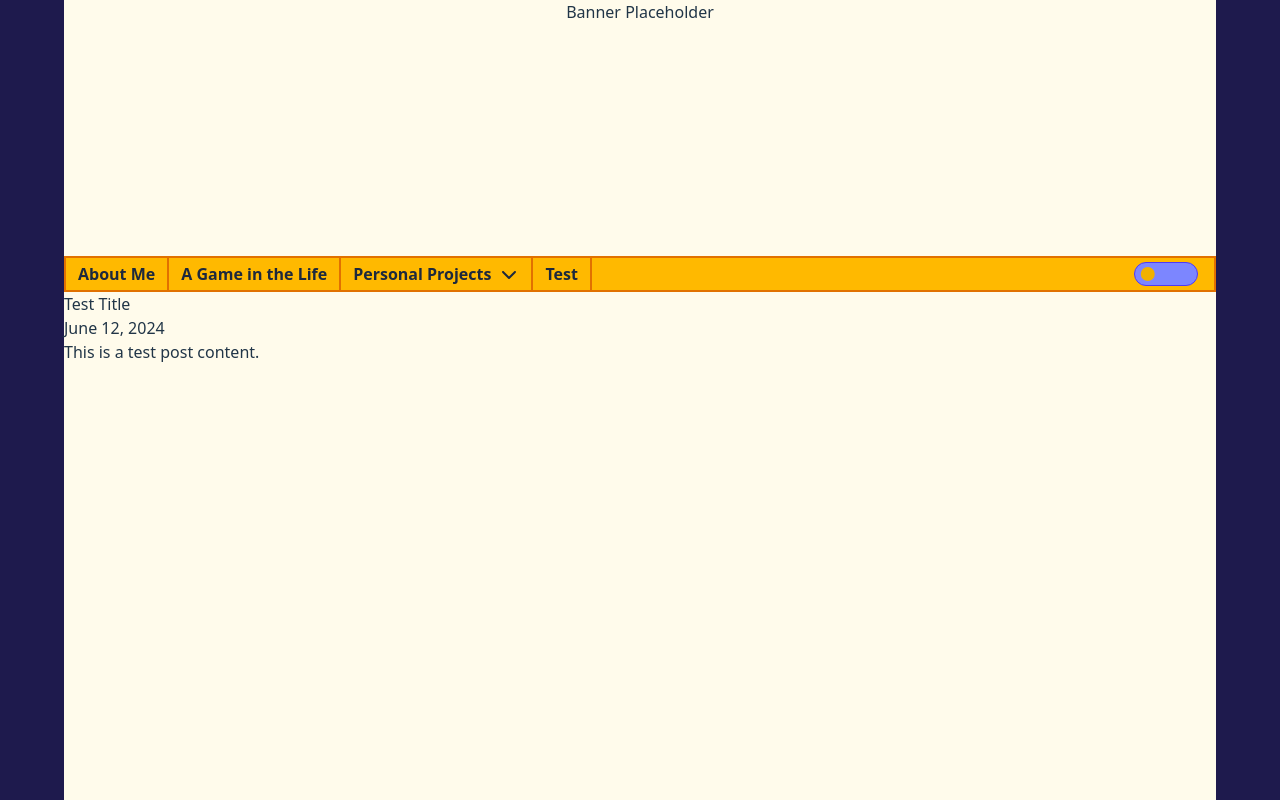
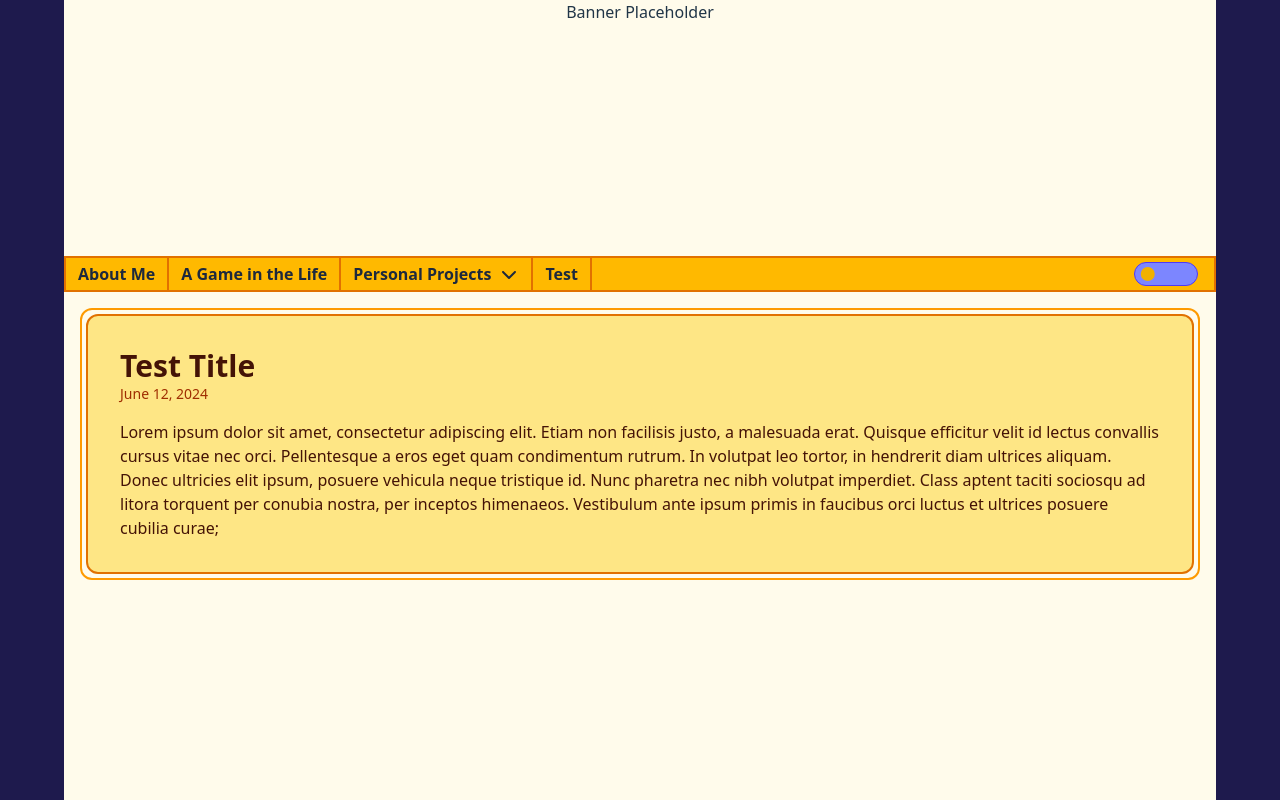
Before and after one commit to SomeSayKosm/Portfolio, a React (Vite) app: page / in a window 1280 px wide. Shown: the top 800 px of the page. Built offline with nearby package versions, Linux system fonts and the light colour scheme.

Commit message:
Design PostCard DayMode styling

```diff
--- a/src/App.tsx
+++ b/src/App.tsx
@@ -9,6 +9,13 @@ import NavBar from './NavBar'
 import PostCard from './PostCard';
 
 library.add(fas, far, fab)
+
+const PostCardData = {
+  title: "Test Title",
+  content: "Lorem ipsum dolor sit amet, consectetur adipiscing elit. Etiam non facilisis justo, a malesuada erat. Quisque efficitur velit id lectus convallis cursus vitae nec orci. Pellentesque a eros eget quam condimentum rutrum. In volutpat leo tortor, in hendrerit diam ultrices aliquam. Donec ultricies elit ipsum, posuere vehicula neque tristique id. Nunc pharetra nec nibh volutpat imperdiet. Class aptent taciti sociosqu ad litora torquent per conubia nostra, per inceptos himenaeos. Vestibulum ante ipsum primis in faucibus orci luctus et ultrices posuere cubilia curae; ",
+  date: "June 12, 2024",
+}
+
 
 function App() {
   const [ darkModeEnabled, setDarkModeEnabled ] = useState(false);
@@ -40,9 +47,7 @@ function App() {
             />
           <PostCard
             darkModeEnabled={darkModeEnabled}
-            title={"Test Title"}
-            date={"June 12, 2024"}
-            content={"This is a test post content."}
+            data={PostCardData}
             />
         </div>
       </div>
--- a/src/PostCard.tsx
+++ b/src/PostCard.tsx
@@ -1,17 +1,57 @@
+import clsx from "clsx";
+
 type Props = {
     darkModeEnabled: boolean,
-    title: string,
-    content: string,
-    date: string,
+    data: {
+        title: string,
+        content: string,
+        date: string,
+    }
 }
 
-const PostCard = ({darkModeEnabled, title, content, date}: Props) => {
+const PostCard = ({darkModeEnabled, data}: Props) => {
+    const colorSettings = darkModeEnabled ?
+    {
+        body: "bg-blue-900",
+        primaryText: "text-slate-200 border-blue-600",
+        secondaryText: "",
+    } : {
+        body: "bg-amber-200",
+        primaryText: "text-orange-950 border-amber-600",
+        secondaryText: "text-orange-800"
+    };
 
     return (
-        <div>
-            <div>{title}</div>
-            <div>{date}</div>
-            <div>{content}</div>
+        <div
+            className={clsx(
+                "m-4 p-1 rounded-xl border-2 border-amber-500 bg-amber-50"
+        )}>
+            <div
+                className={clsx(
+                    "p-8 rounded-xl border-2 border-amber-600",
+                    colorSettings.body
+            )}>
+                <div
+                    className={clsx(
+                        "text-3xl font-semibold",
+                        colorSettings.primaryText
+                )}>
+                    {data.title}
+                </div>
+                <div
+                    className={clsx(
+                        "text-sm mb-4",
+                        colorSettings.secondaryText
+                )}>
+                    {data.date}
+                </div>
+                <div
+                    className={clsx(
+                        colorSettings.primaryText
+                )}>
+                    {data.content}
+                </div>
+            </div>
         </div>
     );
 }
```
